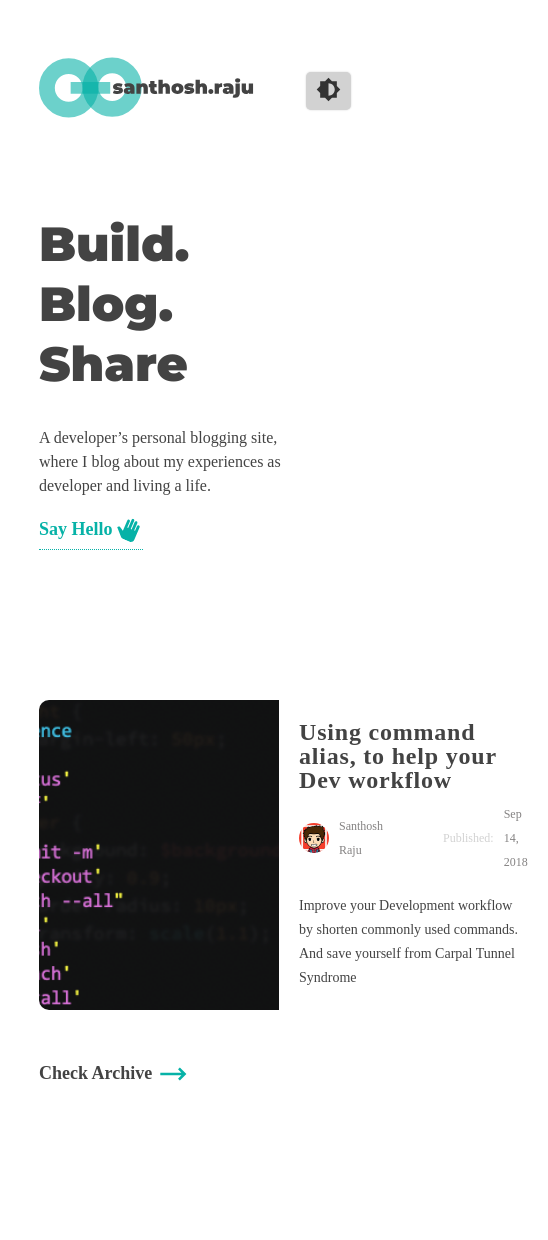
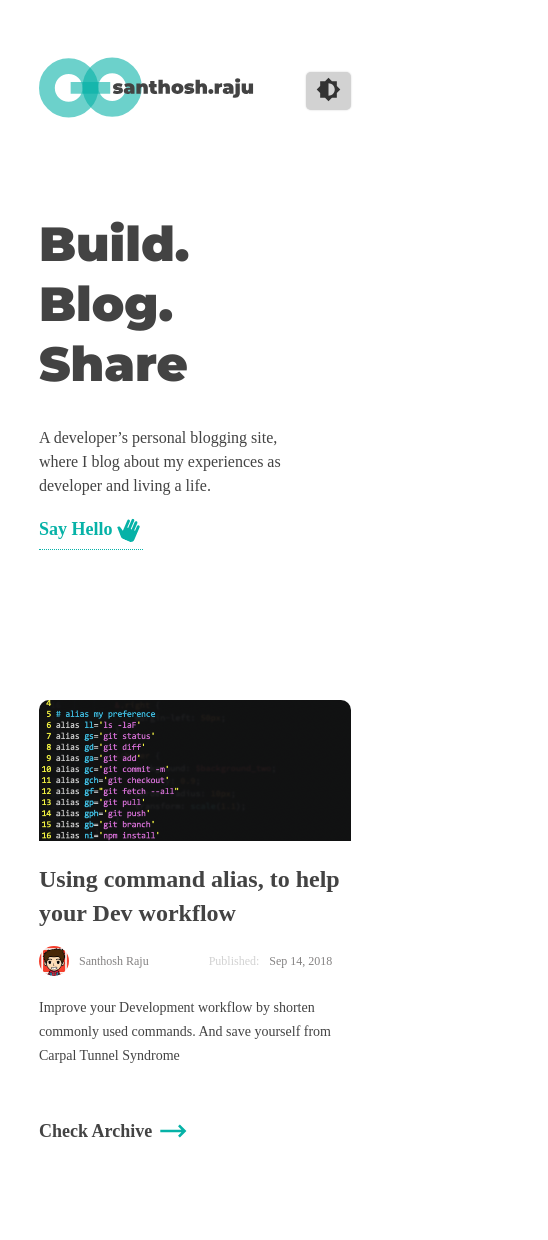
Before and after one commit to SanthoshRaju91/santhosh.raju, a Next.js app: page / in a window 390 px wide. Shown: the top 1240 px of the page, 548 px wide, since content can reach past the window. Built offline with nearby package versions, Linux system fonts and the light colour scheme; a web font is replaced by a local one.

Commit message:
Fix card component responsiveness

```diff
--- a/styles/components/card.scss
+++ b/styles/components/card.scss
@@ -1,42 +1,67 @@
 .blog-card {
   margin: 20px 0;
   cursor: pointer;
+  border-radius: $border-radius-lg;
 
   &__container {
     display: flex;
-    flex-direction: row;
-    align-items: stretch;
+    flex-direction: column;
+
+    @include big-screen {
+      flex-direction: row;
+      align-items: stretch;
+    }
 
     &--preview {
       img {
-        width: 240px;
-        height: 100% !important;
+        width: 100%;
         object-fit: cover;
+        border-top-left-radius: $border-radius-md;
+        border-top-right-radius: $border-radius-md;
+      }
 
-        border-top-left-radius: $border-radius-md;
-        border-bottom-left-radius: $border-radius-md;
+      @include big-screen {
+        img {
+          width: 240px;
+          height: 100% !important;
+          border-top-right-radius: 0;
+          border-top-left-radius: $border-radius-md;
+          border-bottom-left-radius: $border-radius-md;
+        }
       }
     }
 
     &--content {
-      padding: 20px;
+      @include big-screen {
+        padding: 20px;
+      }
+
       &-title {
         h4 {
           font-family: 'Montserrat-Bold-H3';
           font-size: $header-four;
-          margin: 0;
-          margin-bottom: 10px;
+          margin: 15px 0;
           font-weight: $bold-weight;
-          letter-spacing: 0.8px;
+          line-height: 1.4em;
           color: var(--primary-text);
+
+          @include big-screen {
+            letter-spacing: 0.8px;
+            margin: 0;
+            margin-bottom: 10px;
+          }
         }
       }
 
       &-published {
-        margin-top: 5px;
+        margin-top: 10px;
         display: flex;
         flex-direction: row;
         align-items: center;
+
+        @include big-screen {
+          margin-top: 5px;
+        }
 
         .published-author {
           display: flex;
@@ -50,13 +75,14 @@
           }
 
           p {
+            color: var(--secondary-text);
             font-size: $text-small;
+            font-weight: $medium-weight;
             margin: 0;
             margin-left: 10px;
-            color: var(--secondary-text);
-            font-weight: $medium-weight;
           }
         }
+
         .published-on {
           margin-left: 50px;
           display: flex;
@@ -64,30 +90,30 @@
           align-items: center;
 
           span {
+            color: var(--tertiary-text);
             font-size: $text-small;
+            font-weight: $regular-weight;
             margin: 0;
             margin-left: 10px;
-            color: var(--tertiary-text);
-            font-weight: $regular-weight;
           }
 
           p {
+            color: var(--secondary-text);
             font-size: $text-small;
+            font-weight: $medium-weight;
             margin: 0;
             margin-left: 10px;
-            color: var(--secondary-text);
-            font-weight: $medium-weight;
           }
         }
       }
 
       &-description {
         p {
+          color: var(--primary-text);
           font-family: 'Montserrat-Regular-P';
           font-size: $header-six;
           margin: 0;
           margin-top: 20px;
-          color: var(--primary-text);
         }
       }
     }
```
